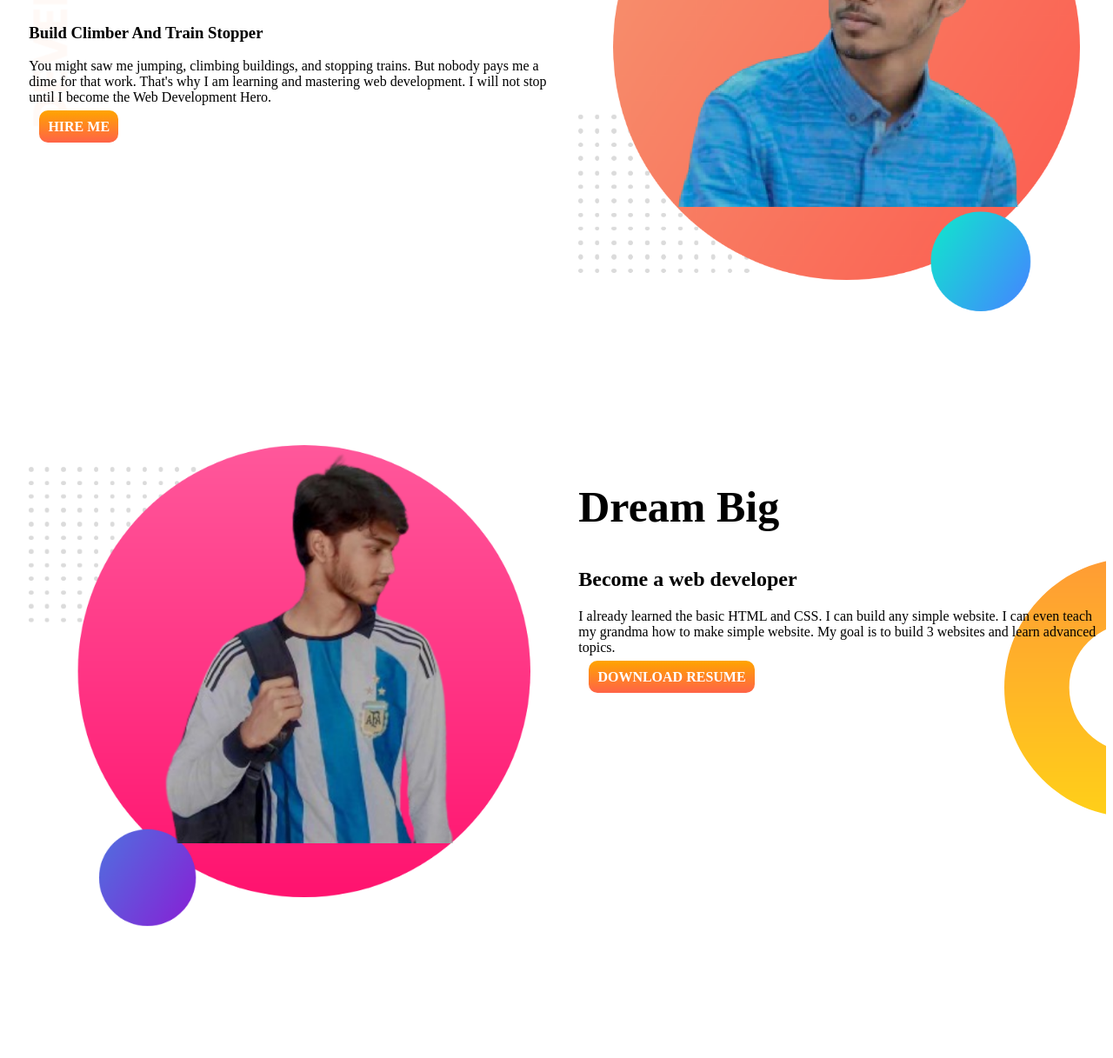
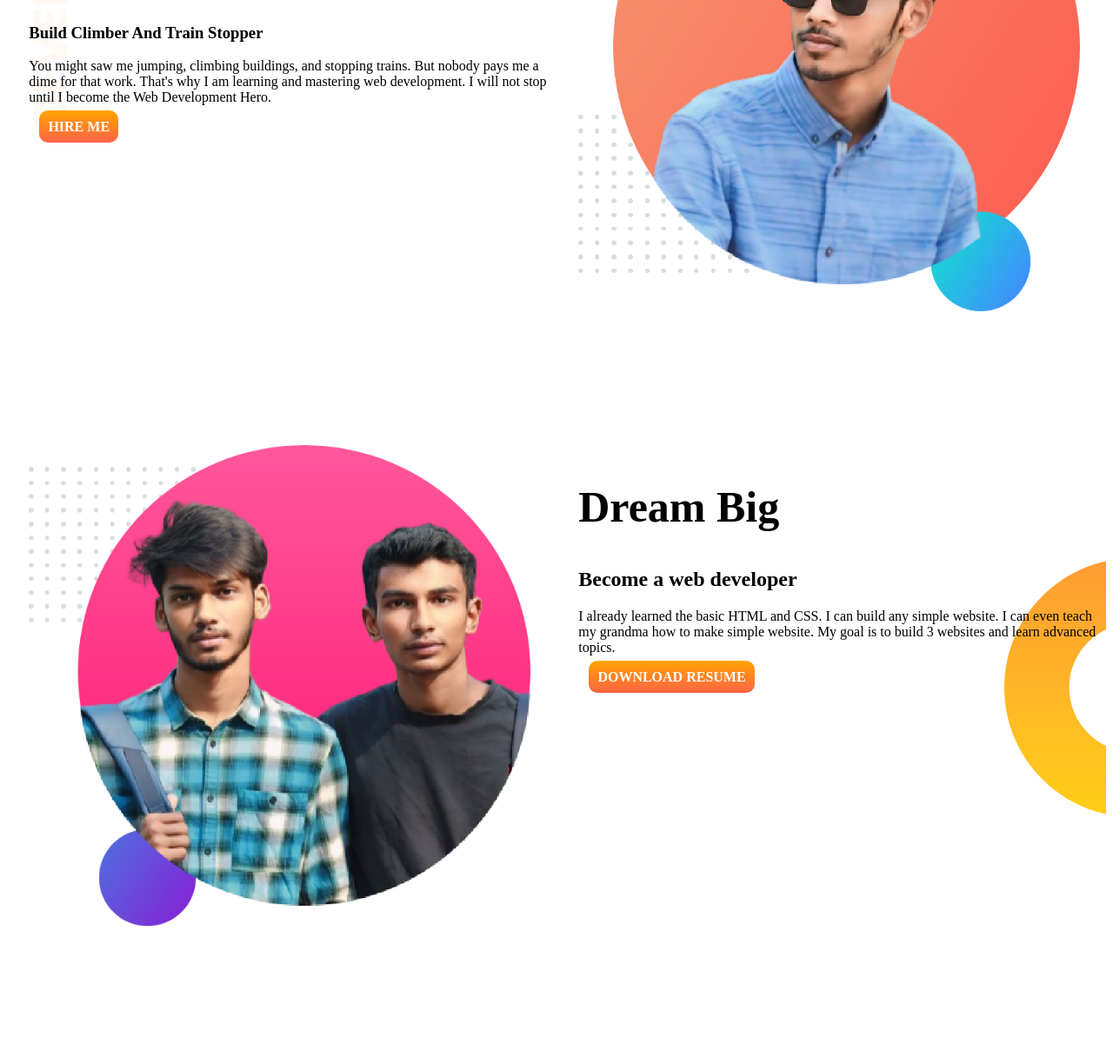
Before and after one commit to Mehedy222/Developer-Portfolio, a plain HTML site: page Developer-Portfolio.html in a window 1280 px wide. Shown: the part 222-1439 px from the top of the page at 87% size. Drawn offline with Linux system fonts and the light colour scheme.

Commit message:
pic added

```diff
--- a/index.html
+++ b/Developer-Portfolio.html
@@ -35,7 +35,7 @@
 
         <div class="half-width">
 
-            <img src="Ready.png" alt="">
+            <img src="my bg 1.png" alt="">
         </div>
 
 
@@ -45,7 +45,7 @@
 
         <div class="half-width">
 
-            <img src="Mehedy-2.png" alt="">
+            <img src="my bg 2.png" alt="">
         </div>
 
         <div class="half-width">
@@ -100,7 +100,7 @@
 
     <center><footer>
 
-        © Peter Parker 2023, a Programming Hero initiative.
+        © Peter Parker 2024, a Programming Hero initiative.
     </footer></center>
 
 </body>
```
Also changed, not shown: Mehedy-2.png (deleted), Mehedy-removebg-preview.png (deleted), Mehedy.png (deleted), Ready.png (deleted), my bg 1.png (added), my bg 2.png (added), my-bg2.png.
